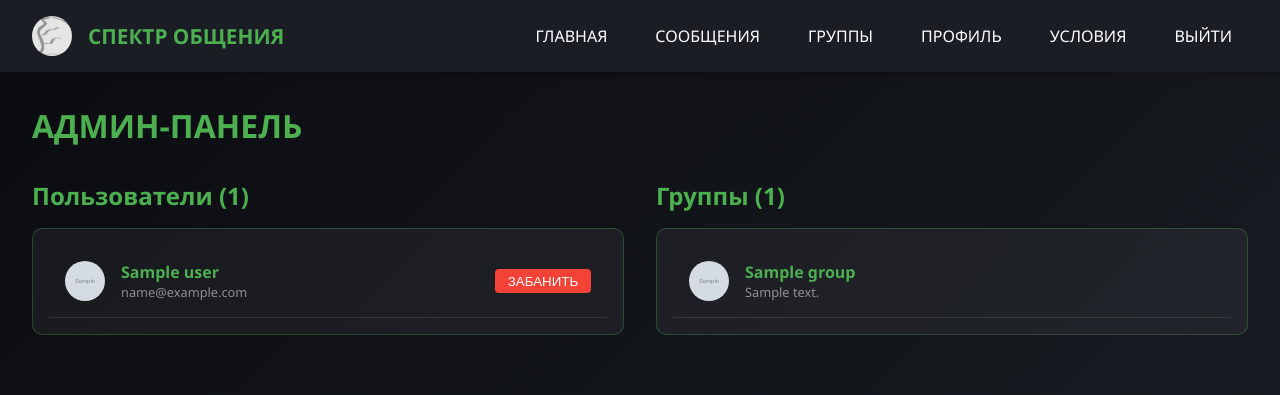
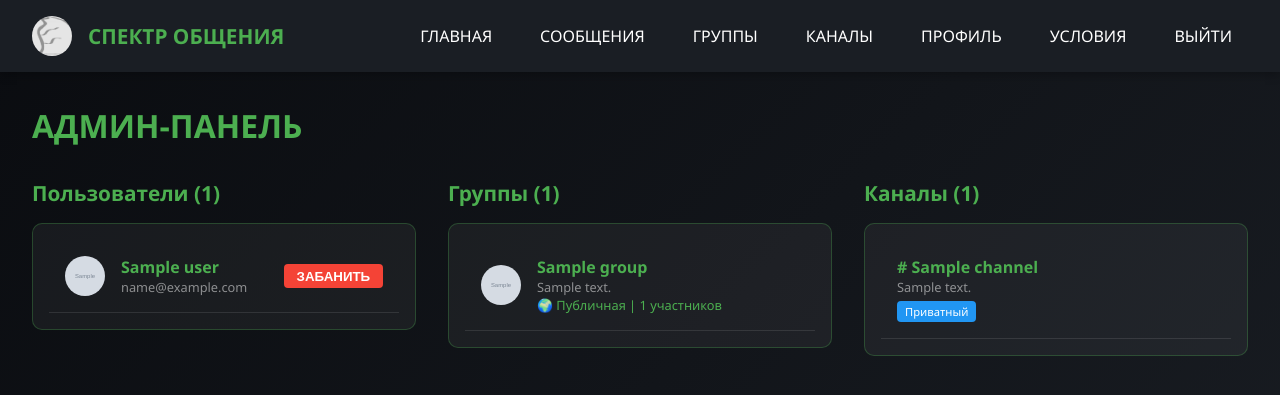
Before and after one commit to zenorvin-a11y/I-ustal-ladno-SPEKTR-, a Python web app: template templates/admin.html in a window 1280 px wide. Shown: the top 395 px of the page. Run offline with Jinja, Linux system fonts and the light colour scheme; the template is opened without the code that fills it: most values are stand-ins (such as "Sample title", 1, 10 or a date in 2020); grey boxes marked "Sample" are stand-in pictures.

Commit message:
Update admin.html

```diff
--- a/templates/admin.html
+++ b/templates/admin.html
@@ -63,9 +63,12 @@
             color: white;
             font-weight: 500;
             padding: 0.5rem 1rem;
+            border-radius: 4px;
+            transition: all 0.3s ease;
         }
 
         .nav-links a:hover {
+            background-color: rgba(76, 175, 80, 0.2);
             color: #4CAF50;
         }
 
@@ -87,9 +90,9 @@
             flex-wrap: wrap;
         }
 
-        .users-section, .groups-section {
+        .users-section, .groups-section, .channels-section {
             flex: 1;
-            min-width: 400px;
+            min-width: 350px;
         }
 
         .section-header {
@@ -98,9 +101,10 @@
 
         .section-header h2 {
             color: #4CAF50;
+            font-size: 1.3rem;
         }
 
-        .users-list, .groups-list {
+        .users-list, .groups-list, .channels-list {
             background: rgba(255,255,255,0.05);
             border-radius: 10px;
             padding: 1rem;
@@ -109,7 +113,7 @@
             overflow-y: auto;
         }
 
-        .user-item, .group-item {
+        .user-item, .group-item, .channel-item {
             display: flex;
             align-items: center;
             gap: 1rem;
@@ -121,23 +125,23 @@
             background: rgba(244, 67, 54, 0.1);
         }
 
-        .user-avatar, .group-avatar {
+        .user-avatar, .group-avatar, .channel-avatar {
             width: 40px;
             height: 40px;
             border-radius: 50%;
             object-fit: cover;
         }
 
-        .user-info, .group-info {
+        .user-info, .group-info, .channel-info {
             flex: 1;
         }
 
-        .user-name, .group-name {
+        .user-name, .group-name, .channel-name {
             font-weight: bold;
             color: #4CAF50;
         }
 
-        .user-email, .group-description {
+        .user-email, .group-description, .channel-description {
             font-size: 0.8rem;
             color: rgba(255,255,255,0.5);
         }
@@ -152,11 +156,13 @@
             gap: 0.5rem;
         }
 
-        .ban-btn, .unban-btn, .delete-btn {
+        .ban-btn, .unban-btn {
             border: none;
             padding: 0.3rem 0.8rem;
             border-radius: 4px;
             cursor: pointer;
+            font-weight: bold;
+            transition: all 0.3s ease;
         }
 
         .ban-btn {
@@ -164,14 +170,26 @@
             color: white;
         }
 
+        .ban-btn:hover {
+            background: #d32f2f;
+        }
+
         .unban-btn {
             background: #4CAF50;
             color: white;
         }
 
-        .delete-btn {
-            background: #f44336;
-            color: white;
+        .unban-btn:hover {
+            background: #45a049;
+        }
+
+        .channel-badge {
+            background: #2196f3;
+            padding: 0.2rem 0.5rem;
+            border-radius: 4px;
+            font-size: 0.7rem;
+            display: inline-block;
+            margin-top: 0.3rem;
         }
 
         .modal {
@@ -252,11 +309,12 @@
             <div class="nav-links">
                 <a href="/">ГЛАВНАЯ</a>
                 <a href="/messages">СООБЩЕНИЯ</a>
-                <a href="/obshchenie">ГРУППЫ</a>
+                <a href="/groups">ГРУППЫ</a>
+                <a href="/channels">КАНАЛЫ</a>
                 <a href="/profile">ПРОФИЛЬ</a>
                 <a href="/terms">УСЛОВИЯ</a>
                 {% if user.is_admin %}
-                <a href="/admin">АДМИН</a>
+                <a href="/admin" style="background: #4CAF50;">АДМИН</a>
                 {% endif %}
                 <a href="/vyhod">ВЫЙТИ</a>
             </div>
@@ -278,15 +337,20 @@
                         <div class="user-info">
                             <div class="user-name">{{ user.name }}</div>
                             <div class="user-email">{{ user.email }}</div>
+                            {% if user.is_admin %}
+                            <div class="ban-reason" style="color: #4CAF50;">Администратор</div>
+                            {% endif %}
                             {% if user.is_banned %}
                             <div class="ban-reason">Забанен: {{ user.ban_reason }}</div>
                             {% endif %}
                         </div>
                         <div class="user-actions">
-                            {% if user.is_banned %}
-                            <button class="unban-btn" onclick="unbanUser({{ user.id }})">РАЗБАНИТЬ</button>
-                            {% else %}
-                            <button class="ban-btn" onclick="showBanModal({{ user.id }}, '{{ user.name }}')">ЗАБАНИТЬ</button>
+                            {% if not user.is_admin %}
+                                {% if user.is_banned %}
+                                <button class="unban-btn" onclick="unbanUser({{ user.id }})">РАЗБАНИТЬ</button>
+                                {% else %}
+                                <button class="ban-btn" onclick="showBanModal({{ user.id }}, '{{ user.name }}')">ЗАБАНИТЬ</button>
+                                {% endif %}
                             {% endif %}
                         </div>
                     </div>
@@ -304,9 +369,37 @@
                         <img src="{{ group.avatar }}" alt="Group Avatar" class="group-avatar" onerror="this.src='/static/group.png'">
                         <div class="group-info">
                             <div class="group-name">{{ group.name }}</div>
-                            <div class="group-description">{{ group.description }}</div>
+                            <div class="group-description">{{ group.description or 'Нет описания' }}</div>
+                            <div class="ban-reason" style="color: #4CAF50;">
+                                {% if group.is_private %}🔒 Приватная{% else %}🌍 Публичная{% endif %} |
+                                {{ group.members|length }} участников
+                            </div>
                         </div>
                     </div>
+                    {% else %}
+                    <div class="empty-message">Нет созданных групп</div>
+                    {% endfor %}
+                </div>
+            </div>
+
+            <!-- Каналы -->
+            <div class="channels-section">
+                <div class="section-header">
+                    <h2>Каналы ({{ channels|length }})</h2>
+                </div>
+                <div class="channels-list">
+                    {% for channel in channels %}
+                    <div class="channel-item">
+                        <div class="channel-info">
+                            <div class="channel-name"># {{ channel.name }}</div>
+                            <div class="channel-description">{{ channel.description or 'Нет описания' }}</div>
+                            <div class="channel-badge">
+                                {% if channel.is_public %}Публичный{% else %}Приватный{% endif %}
+                            </div>
+                        </div>
+                    </div>
+                    {% else %}
+                    <div class="empty-message">Нет созданных каналов</div>
                     {% endfor %}
                 </div>
             </div>
@@ -317,7 +410,7 @@
     <div class="modal" id="banModal">
         <div class="modal-content">
             <h3>Забанить пользователя <span id="banUserName"></span></h3>
-            <input type="text" id="banReason" placeholder="Причина бана">
+            <input type="text" id="banReason" placeholder="Причина бана" autocomplete="off">
             <button onclick="confirmBan()">ЗАБАНИТЬ</button>
             <button class="cancel-btn" onclick="hideBanModal()">ОТМЕНА</button>
         </div>
@@ -330,15 +423,17 @@
             currentUserId = userId;
             document.getElementById('banUserName').textContent = userName;
             document.getElementById('banModal').classList.add('active');
+            document.getElementById('banReason').focus();
         }
 
         function hideBanModal() {
             document.getElementById('banModal').classList.remove('active');
+            document.getElementById('banReason').value = '';
             currentUserId = null;
         }
 
         function confirmBan() {
-            const reason = document.getElementById('banReason').value || 'Нарушение правил';
+            const reason = document.getElementById('banReason').value.trim() || 'Нарушение правил';
 
             fetch('/ban_user/' + currentUserId, {
                 method: 'POST',
@@ -349,29 +444,42 @@
             .then(data => {
                 if (data.success) {
                     location.reload();
+                } else {
+                    alert('Ошибка: ' + (data.error || 'Не удалось забанить пользователя'));
                 }
-            });
+            })
+            .catch(() => alert('Ошибка сети'));
         }
 
         function unbanUser(userId) {
             if (confirm('Разбанить пользователя?')) {
                 fetch('/unban_user/' + userId, {
-                    method: 'POST'
+                    method: 'POST',
+                    headers: {'Content-Type': 'application/json'}
                 })
                 .then(response => response.json())
                 .then(data => {
                     if (data.success) {
                         location.reload();
+                    } else {
+                        alert('Ошибка: ' + (data.error || 'Не удалось разбанить пользователя'));
                     }
-                });
+                })
+                .catch(() => alert('Ошибка сети'));
             }
         }
 
         window.onclick = function(event) {
             if (event.target.classList.contains('modal')) {
-                event.target.classList.remove('active');
+                hideBanModal();
             }
         }
+
+        document.getElementById('banReason').addEventListener('keypress', function(e) {
+            if (e.key === 'Enter') {
+                confirmBan();
+            }
+        });
     </script>
 </body>
 </html>
```
Also changed, not shown: other parts of templates/admin.html (+43 -2 lines).
